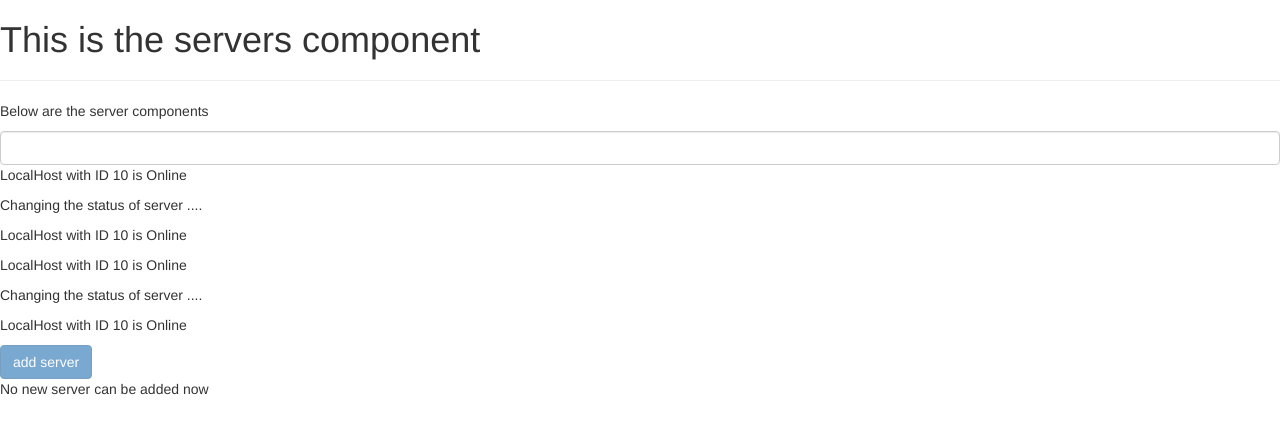
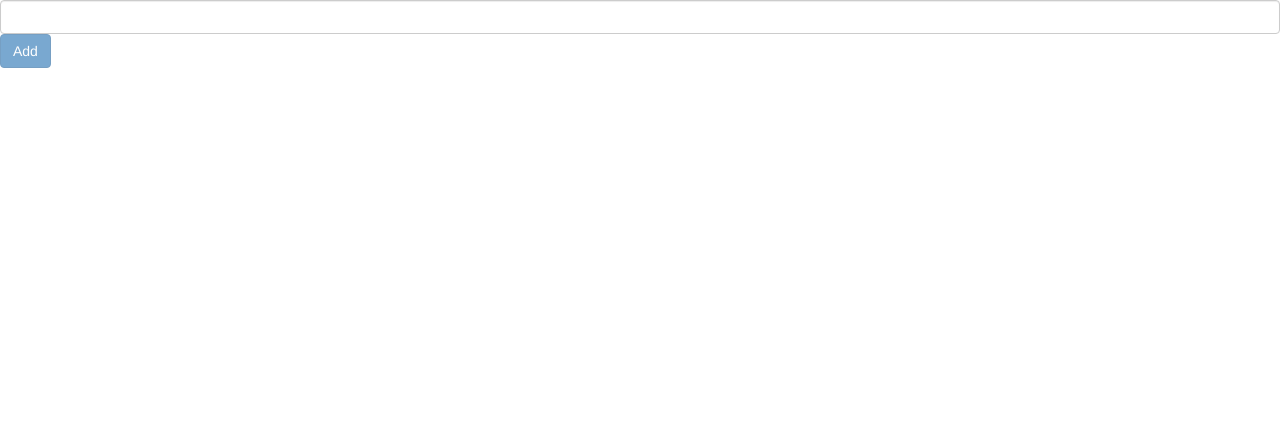
Before and after one commit to AkhilRao52/Angular, an Angular app: page / in a window 1280 px wide. Shown: the top 434 px of the page. Built offline with nearby package versions, Linux system fonts and the light colour scheme.

Commit message:
databinding

```diff
--- a/src/app/servers/servers.component.html
+++ b/src/app/servers/servers.component.html
@@ -1,11 +1,16 @@
-<h1> This is the servers component </h1>
+ <!-- <h1> This is the servers component </h1>
 <hr>
 <p> Below are the server components</p>
 
-<!-- <input type="text" class = form-control (input)="onAddInput($event)"> -->
+<input type="text" class = form-control (input)="onAddInput($event)">
 <input type="text" class = form-control [(ngModel)]="serverName">
 <app-server></app-server>
 <app-server></app-server>
 <button class="btn btn-primary" [disabled] ="!addNewServer" (click)="onAddServer()"> add server </button>
 <p>{{serverCreationStatus}}</p>
 <p> {{serverName}} </p>
+ -->
+
+ <input type = "text" class = "form-control" [(ngModel)]="userName">
+ <button class = "btn btn-primary" [disabled]="addButtonDisabled()" (click)="onAddClick()"> Add </button>
+ <p>{{userName}} </p>
--- a/src/app/servers/servers.component.ts
+++ b/src/app/servers/servers.component.ts
@@ -5,21 +5,38 @@ import { Component, OnInit } from '@angular/core';
   templateUrl: './servers.component.html',
   styleUrls: ['./servers.component.css']
 })
+// export class ServersComponent {
+//     addNewServer = false;
+//     serverCreationStatus =  'No new server can be added now' ;
+//     serverName = ' ';
+//     constructor(){
+//       setTimeout(()=>{
+//         this.addNewServer = true;
+//       },10000)
+//     }
+
+//     onAddServer(){
+//       this.serverCreationStatus = 'New server added, Server name is ' + this.serverName ;
+//     }
+
+//     onAddInput(event){
+//        this.serverName = event.target.value ;
+//     }
+// }
+
 export class ServersComponent {
-    addNewServer = false;
-    serverCreationStatus =  'No new server can be added now' ;
-    serverName = ' ';
-    constructor(){
-      setTimeout(()=>{
-        this.addNewServer = true;
-      },10000)
+  userName = '';
+  addDisabled = 'false';
+
+  onAddClick(){
+    this.userName = '';
+  }
+
+  addButtonDisabled(){
+    if(this.userName === ''){
+       return true;
+    } else {
+      return false;
     }
-
-    onAddServer(){
-      this.serverCreationStatus = 'New server added, Server name is ' + this.serverName ;
-    }
-
-    onAddInput(event){
-       this.serverName = event.target.value ;
-    }
+  }
 }
```
